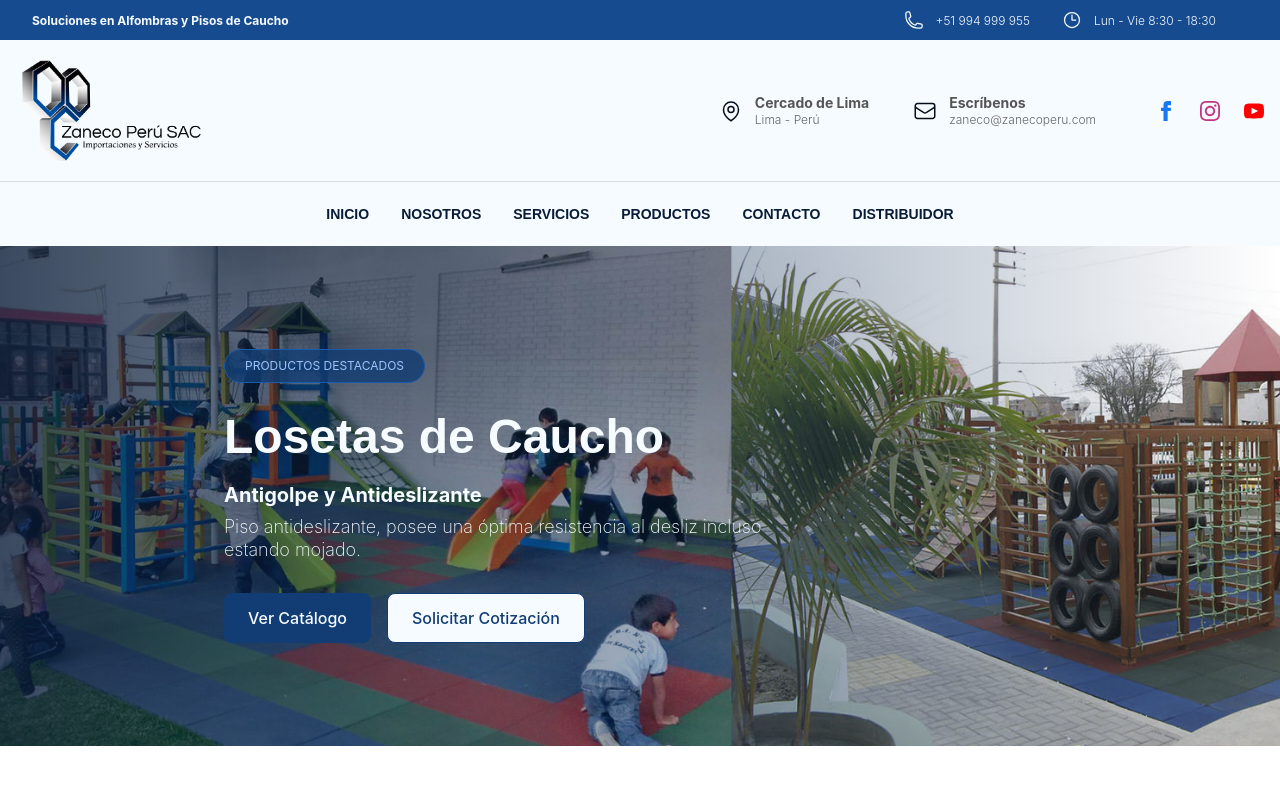
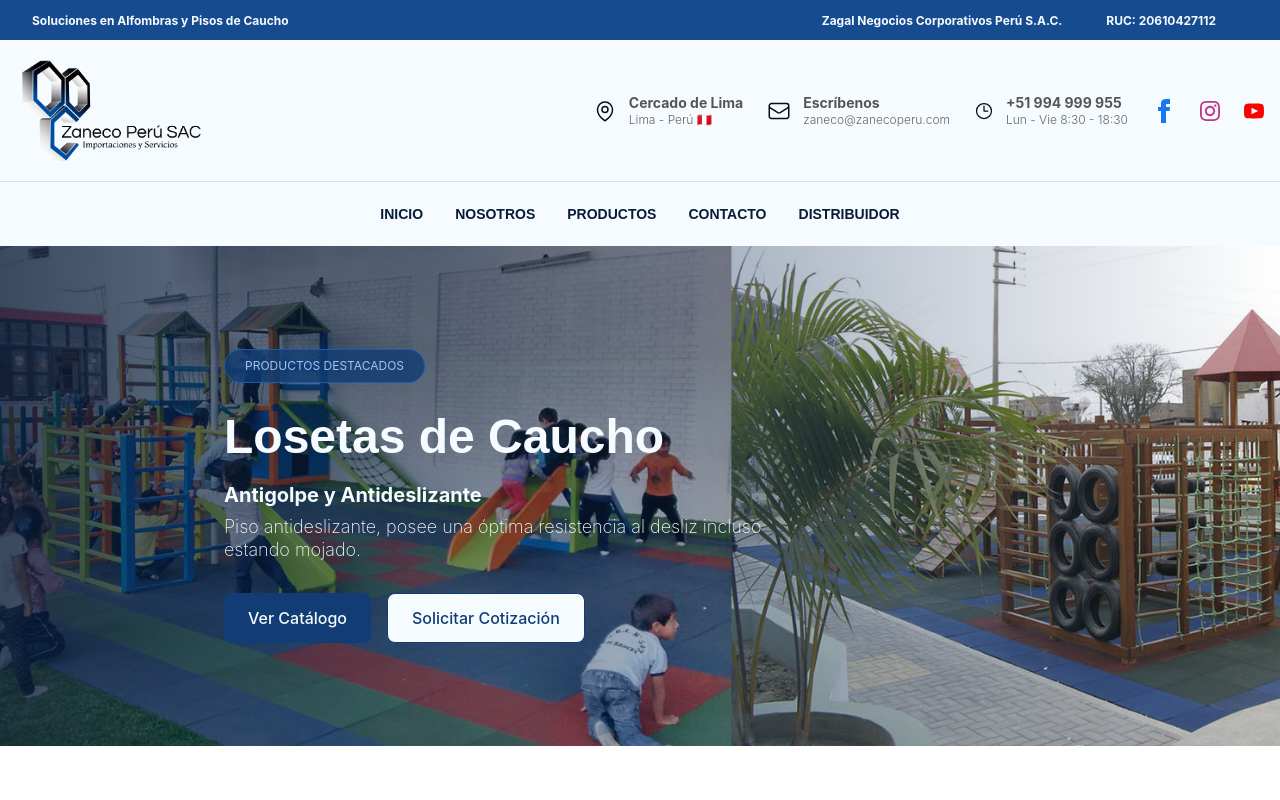
Before and after one commit to nicolaszagal/zanecowebsite, a Next.js app: page / in a window 1280 px wide. Shown: the top 800 px of the page. Built offline with nearby package versions, Linux system fonts and the light colour scheme.

Commit message:
fix: Navbar

```diff
--- a/components/layout/Header.tsx
+++ b/components/layout/Header.tsx
@@ -7,15 +7,9 @@ export default function Header() {
                 <p className="font-bold font-neutral text-neutral text-xs">Soluciones en Alfombras y Pisos de Caucho</p>
             </div>
             <div className="flex items-center justify-between">
-                <svg xmlns="http://www.w3.org/2000/svg" fill="none" viewBox="0 0 24 24" strokeWidth={1.5} stroke="currentColor" className="size-5">
-                    <path strokeLinecap="round" strokeLinejoin="round" d="M2.25 6.75c0 8.284 6.716 15 15 15h2.25a2.25 2.25 0 0 0 2.25-2.25v-1.372c0-.516-.351-.966-.852-1.091l-4.423-1.106c-.44-.11-.902.055-1.173.417l-.97 1.293c-.282.376-.769.542-1.21.38a12.035 12.035 0 0 1-7.143-7.143c-.162-.441.004-.928.38-1.21l1.293-.97c.363-.271.527-.734.417-1.173L6.963 3.102a1.125 1.125 0 0 0-1.091-.852H4.5A2.25 2.25 0 0 0 2.25 4.5v2.25Z" />
-                </svg>
-                <p className="pl-3 px-8 text-neutral text-xs">+51 994 999 955</p>
 
-                <svg xmlns="http://www.w3.org/2000/svg" fill="none" viewBox="0 0 24 24" strokeWidth={1.5} stroke="currentColor" className="size-5">
-                    <path strokeLinecap="round" strokeLinejoin="round" d="M12 6v6h4.5m4.5 0a9 9 0 1 1-18 0 9 9 0 0 1 18 0Z" />
-                </svg>
-                <p className="pl-3 px-8 text-neutral text-xs">Lun - Vie 8:30 - 18:30</p>
+                <p className="font-bold pl-3 px-8 text-neutral text-xs">Zagal Negocios Corporativos Perú S.A.C.</p>
+                <p className="font-bold pl-3 px-8 text-neutral text-xs">RUC: 20610427112</p>
 
             </div>
         </div>
--- a/components/layout/Navbar.tsx
+++ b/components/layout/Navbar.tsx
@@ -11,52 +11,82 @@ export default function Navbar() {
                     <img src="/img/logo.png" alt="Logo" className="w-32 lg:w-48 object-contain"/>
                 </div>
                 <div className="max-w-7xl flex gap-y-6 gap-x-8">
-                    <div className="flex flex-col sm:flex-row">
-                        <div className="mx-4 flex justify-center">
+                    <div className="flex flex-col lg:flex-row items-center justify-between gap-6">
+
+                        {/* CONTACT INFO */}
+                        <div className="flex flex-col sm:flex-row flex-wrap items-center justify-center lg:justify-start gap-6">
+
+                            {/* UBICACIÓN */}
+                            <div className="flex items-center gap-3 text-center sm:text-left">
                                 <div className="hidden md:flex items-center">
                                     <svg xmlns="http://www.w3.org/2000/svg" fill="none" viewBox="0 0 24 24" strokeWidth={1.5} stroke="currentColor" className="size-6">
-                                    <path strokeLinecap="round" strokeLinejoin="round" d="M15 10.5a3 3 0 1 1-6 0 3 3 0 0 1 6 0Z" />
-                                    <path strokeLinecap="round" strokeLinejoin="round" d="M19.5 10.5c0 7.142-7.5 11.25-7.5 11.25S4.5 17.642 4.5 10.5a7.5 7.5 0 1 1 15 0Z" />
+                                        <path strokeLinecap="round" strokeLinejoin="round" d="M15 10.5a3 3 0 1 1-6 0 3 3 0 0 1 6 0Z"/>
+                                        <path strokeLinecap="round" strokeLinejoin="round" d="M19.5 10.5c0 7.142-7.5 11.25-7.5 11.25S4.5 17.642 4.5 10.5a7.5 7.5 0 1 1 15 0Z"/>
                                     </svg>
                                 </div>
-                            <div className="mx-3 justify-center text-center md:text-left my-2">
+
+                                <div>
                                     <p className="text-xs md:text-sm font-bold">Cercado de Lima</p>
-                                <p className="text-xs text-secondary-700">Lima - Perú</p>
+                                    <p className="text-xs text-secondary-700">Lima - Perú 🇵🇪</p>
                                 </div>
                             </div>
-                        <div className="mx-4 flex justify-center">
+
+                            {/* EMAIL */}
+                            <div className="flex items-center gap-3 text-center sm:text-left">
                                 <div className="hidden md:flex items-center">
                                     <svg xmlns="http://www.w3.org/2000/svg" fill="none" viewBox="0 0 24 24" strokeWidth={1.5} stroke="currentColor" className="size-6">
                                         <path strokeLinecap="round" strokeLinejoin="round" d="M21.75 6.75v10.5a2.25 2.25 0 0 1-2.25 2.25h-15a2.25 2.25 0 0 1-2.25-2.25V6.75m19.5 0A2.25 2.25 0 0 0 19.5 4.5h-15a2.25 2.25 0 0 0-2.25 2.25m19.5 0v.243a2.25 2.25 0 0 1-1.07 1.916l-7.5 4.615a2.25 2.25 0 0 1-2.36 0L3.32 8.91a2.25 2.25 0 0 1-1.07-1.916V6.75" />
                                     </svg>
                                 </div>
-                            <div className="mx-3 justify-center text-center md:text-left my-2">
+                                <div>
                                     <p className="text-xs md:text-sm font-bold">Escríbenos</p>
                                     <p className="text-xs text-secondary-700">zaneco@zanecoperu.com</p>
                                 </div>
                             </div>
+
+                            {/* ATENCIÓN */}
+                            <div className="flex items-center gap-3 text-center sm:text-left">
+                                <div className="hidden md:flex items-center">
+                                    <svg xmlns="http://www.w3.org/2000/svg" fill="none" viewBox="0 0 24 24" strokeWidth={1.5} stroke="currentColor" className="size-5">
+                                        <path strokeLinecap="round" strokeLinejoin="round" d="M12 6v6h4.5m4.5 0a9 9 0 1 1-18 0 9 9 0 0 1 18 0Z" />
+                                    </svg>
                                 </div>
-                    <div className="flex flex-col sm:flex-row gap-6 md:mt-0 items-center">
+
+                                <div>
+                                    <p className="text-xs md:text-sm font-bold">+51 994 999 955</p>
+                                    <p className="text-xs text-secondary-700">Lun - Vie 8:30 - 18:30</p>
+                                </div>
+                            </div>
+
+                        </div>
+
+
+                        {/* SOCIAL MEDIA */}
+                        <div className="flex items-center gap-6">
+
                             {/* Facebook */}
-                        <a href="https://www.facebook.com/people/Zaneco-Perú/100063585188615/" className="mx-3 sm:mx-0" target="_blank" rel="noopener noreferrer">
-                            <svg xmlns="http://www.w3.org/2000/svg" className="size-6 sm:w-5 sm:h-5" fill="currentColor" style={{ color: "#1877f2" }} viewBox="0 0 24 24">
-                                <path d="M9 8h-3v4h3v12h5v-12h3.642l.358-4h-4v-1.667c0-.955.192-1.333 1.115-1.333h2.885v-5h-3.808c-3.596 0-5.192 1.583-5.192 4.615v3.385z" />
+                            <a href="https://www.facebook.com/people/Zaneco-Perú/100063585188615/" target="_blank" rel="noopener noreferrer">
+                                <svg xmlns="http://www.w3.org/2000/svg" className="size-6" fill="currentColor" style={{color:"#1877f2"}} viewBox="0 0 24 24">
+                                    <path d="M9 8h-3v4h3v12h5v-12h3.642l.358-4h-4v-1.667c0-.955.192-1.333 1.115-1.333h2.885v-5h-3.808c-3.596 0-5.192 1.583-5.192 4.615v3.385z"/>
                                 </svg>
                             </a>
 
                             {/* Instagram */}
-                        <a href="https://www.instagram.com/zanecoperu/" className="mx-3 sm:mx-0" target="_blank" rel="noopener noreferrer">
+                            <a href="https://www.instagram.com/zanecoperu/" target="_blank" rel="noopener noreferrer">
                                 <svg xmlns="http://www.w3.org/2000/svg" className="size-6 sm:w-5 sm:h-5" fill="currentColor" style={{ color: "#c13584" }} viewBox="0 0 24 24">
                                     <path d="M12 2.163c3.204 0 3.584.012 4.85.07 3.252.148 4.771 1.691 4.919 4.919.058 1.265.069 1.645.069 4.849 0 3.205-.012 3.584-.069 4.849-.149 3.225-1.664 4.771-4.919 4.919-1.266.058-1.644.07-4.85.07-3.204 0-3.584-.012-4.849-.07-3.26-.149-4.771-1.699-4.919-4.92-.058-1.265-.07-1.644-.07-4.849 0-3.204.013-3.583.07-4.849.149-3.227 1.664-4.771 4.919-4.919 1.266-.057 1.645-.069 4.849-.069zm0-2.163c-3.259 0-3.667.014-4.947.072-4.358.2-6.78 2.618-6.98 6.98-.059 1.281-.073 1.689-.073 4.948 0 3.259.014 3.668.072 4.948.2 4.358 2.618 6.78 6.98 6.98 1.281.058 1.689.072 4.948.072 3.259 0 3.668-.014 4.948-.072 4.354-.2 6.782-2.618 6.979-6.98.059-1.28.073-1.689.073-4.948 0-3.259-.014-3.667-.072-4.947-.196-4.354-2.617-6.78-6.979-6.98-1.281-.059-1.69-.073-4.949-.073zm0 5.838c-3.403 0-6.162 2.759-6.162 6.162s2.759 6.163 6.162 6.163 6.162-2.759 6.162-6.163c0-3.403-2.759-6.162-6.162-6.162zm0 10.162c-2.209 0-4-1.79-4-4 0-2.209 1.791-4 4-4s4 1.791 4 4c0 2.21-1.791 4-4 4zm6.406-11.845c-.796 0-1.441.645-1.441 1.44s.645 1.44 1.441 1.44c.795 0 1.439-.645 1.439-1.44s-.644-1.44-1.439-1.44z" />
                                 </svg>
                             </a>
 
                             {/* YouTube */}
-                        <a href="https://www.youtube.com/@zanecosolution3433" className="mx-3 sm:mx-0" target="_blank" rel="noopener noreferrer">
-                            <svg xmlns="http://www.w3.org/2000/svg" className="size-6 sm:w-5 sm:h-5" fill="currentColor" style={{ color: "#ff0000" }} viewBox="0 0 24 24">
+                            <a href="https://www.youtube.com/@zanecosolution3433" target="_blank" rel="noopener noreferrer">
+                                <svg xmlns="http://www.w3.org/2000/svg" className="size-6 sm:w-5 sm:h-5" fill="currentColor" style={{ color: "#ff0000" }} viewBox="0 0 24 24">\
                                     <path d="M19.615 3.184c-3.604-.246-11.631-.245-15.23 0-3.897.266-4.356 2.62-4.385 8.816.029 6.185.484 8.549 4.385 8.816 3.6.245 11.626.246 15.23 0 3.897-.266 4.356-2.62 4.385-8.816-.029-6.185-.484-8.549-4.385-8.816zm-10.615 12.816v-8l8 3.993-8 4.007z" />
                                 </svg>
                             </a>
+
+                        </div>
+
                     </div>
                 </div>
             </div>
@@ -68,10 +98,6 @@ export default function Navbar() {
                       </Link>
                       <Link href="/about" className="hover:text-primary-400 transition">
                           NOSOTROS
-                      </Link>
-
-                      <Link href="/services" className="hover:text-primary-400 transition">
-                          SERVICIOS
                       </Link>
 
                       <Link href="/contact" className="hover:text-primary-400 transition">
```
Lines whose indentation alone changed are shown as unchanged.
